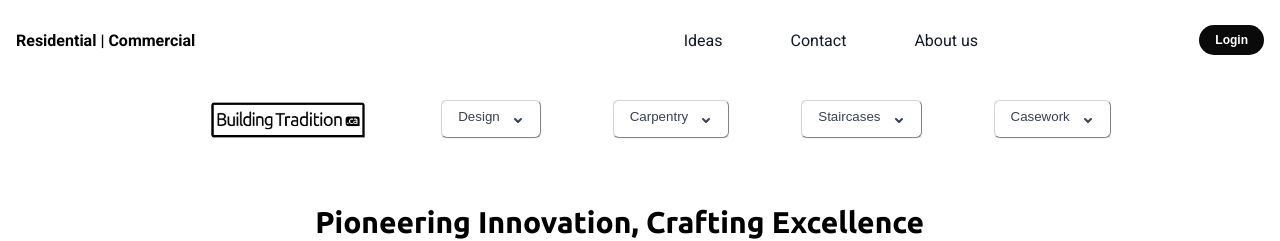
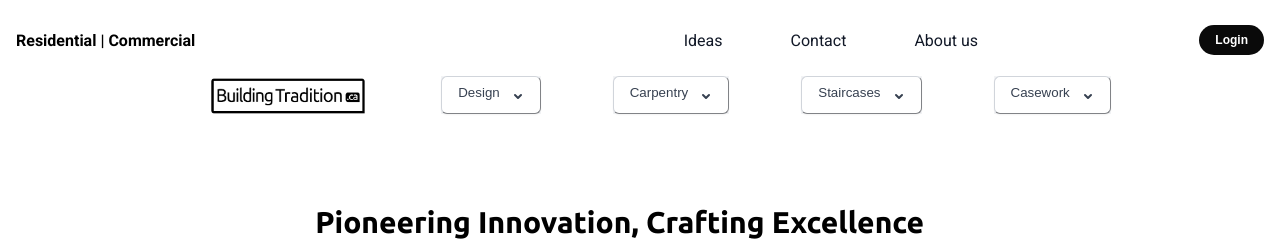
Before and after one commit to Reh1t/BTTest, a Next.js app: page / in a window 1280 px wide. Shown: the top 241 px of the page. Built offline with nearby package versions, Linux system fonts and the light colour scheme.

Commit message:
Nav Size Decrease

```diff
--- a/components/Header.jsx
+++ b/components/Header.jsx
@@ -97,7 +97,7 @@ const Header = () => {
 
   return (
     <header className="bg-white font-text-regular-normal max-w-full z-10 fixed top-0 left-0 right-0">
-      <nav class="bg-transparent bg-opacity-0 px-4 lg:px-6 py-5">
+      <nav class="bg-transparent bg-opacity-0 px-4 lg:px-6 pt-5">
         <div class="flex justify-between items-center mx-auto max-w-screen-xl h-10">
           <div className="hidden lg:flex">
             <SidebarMenu />
@@ -140,7 +140,7 @@ const Header = () => {
         {/* Lower Bar */}
 
 
-        <div class="lg:hidden flex justify-center items-center mt-6">
+        <div class="lg:hidden flex justify-center items-center">
           <div class="lg:hidden flex justify-between items-center lg:w-auto lg:order-1" id="mobile-menu-2">
             <ul class="flex flex-row mt-4 font-normal justify-between space-x-8 lg:mt-0 text-sm">
               <div onClick={() => handleNavigation("./")} className="cursor-pointer">
```
